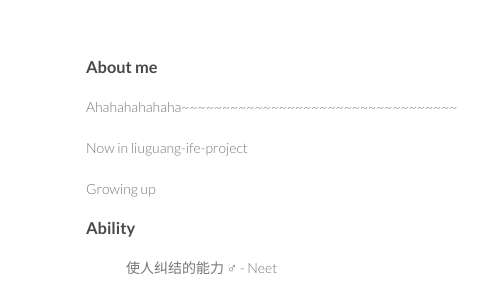
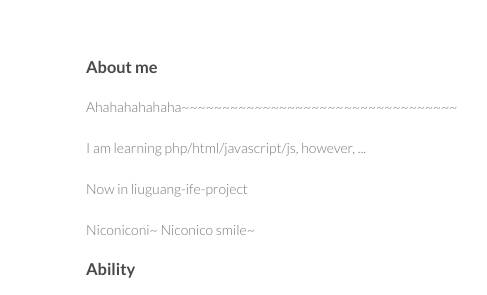
Before and after one commit to liu599/liu599.github.io, a plain HTML site: page index.html in a window 1280 px wide. Shown: the top 295 px of the page, 484-971 px from the left. Drawn offline with Linux system fonts and the light colour scheme.

Commit message:
Update index.html

```diff
--- a/index.html
+++ b/index.html
@@ -33,9 +33,11 @@
 
 <p>Ahahahahahaha~~~~~~~~~~~~~~~~~~~~~~~~~~~~~~~~~~</p>
 
+<p>I am learning php/html/javascript/js, however, ...</p>
+
 <p>Now in liuguang-ife-project</p>
 
-<p>Growing up</p>
+<p>Niconiconi~ Niconico smile~</p>
 
 <h3>
 <a name="designer-templates" class="anchor" href="#designer-templates"><span class="octicon octicon-link"></span></a>
```
